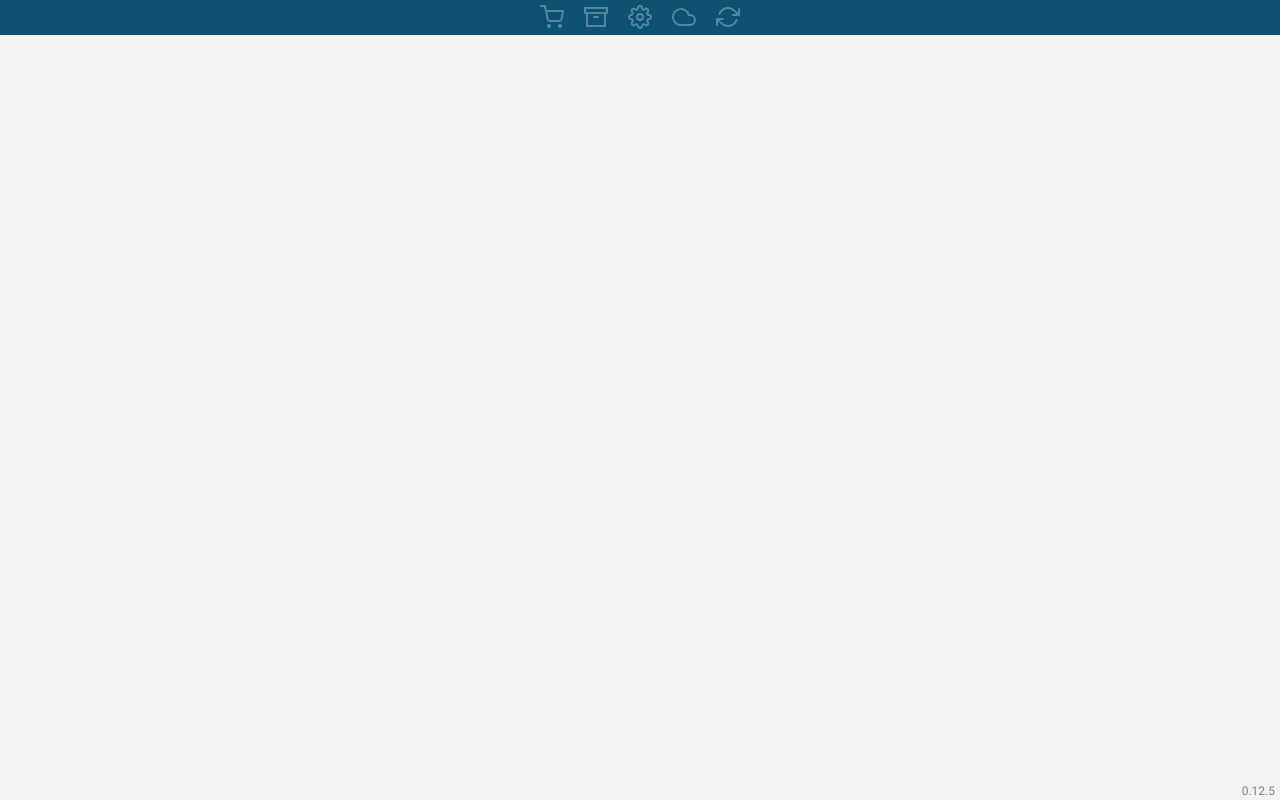
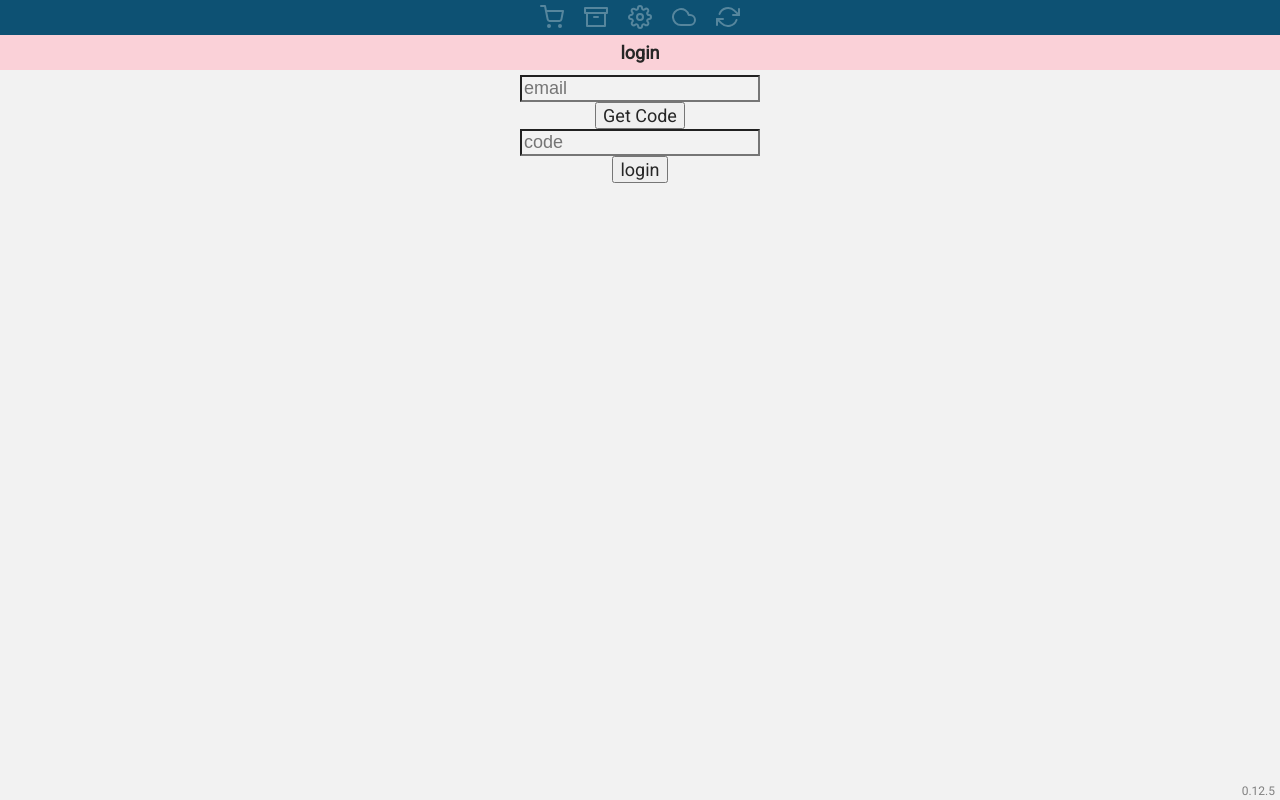
Before and after one commit to NiftyOctopus/lychee-list, a Vue app: page /auth/login in a window 1280 px wide. Before the commit this address had no page. Built offline with nearby package versions, Linux system fonts and the light colour scheme.

Commit message:
Added signup and login views

```diff
--- a/src/router/index.ts
+++ b/src/router/index.ts
@@ -35,6 +35,9 @@ const routes = [
     }, {
         name: 'Settings', path: '/settings',
         component: () => import('../views/SettingsView.vue')
+    }, {
+        name: 'Auth', path: '/auth/:type',
+        component: () => import('../views/AuthView.vue')
     }
 ]
 
--- /dev/null
+++ b/src/views/AuthView.vue
@@ -0,0 +1,69 @@
+<template>
+    <div id='settings-view' class='view'>
+        <div class='view-header'>
+            <div id='view-title'>
+                <span>{{ type }}</span>
+            </div>
+        </div>
+
+        <div><input v-model='email' type='text' placeholder='email'></div>
+        <div><button @click='requestCode()'>Get Code</button></div>
+
+        <div><input type='text' placeholder='code'></div>
+        <div><button>{{ type }}</button></div>
+
+        <!-- <view-footer></view-footer> -->
+    </div>
+</template>
+
+
+
+<script>
+    //import SubComponent from '../components/SubComponent'
+    import { margin } from '../mixins/margin'
+
+    export default {
+        name: 'auth-view',
+        components: { /* Subcomponents */ },
+        mixins: [margin],
+        props: [/* Inputs */],
+        data() { return {
+            type: 'auth',
+            email: null
+        }},
+        beforeCreate() {},
+        created() {
+            this.type = this.$route.params.type
+        },
+        mounted() {
+            this.updateViewMargin()
+        },
+        updated() {},
+        computed: { /*
+            Creates a new property
+            Updates when any dependant property changes */
+        },
+        watch: { /*
+            Watches an existing property
+            Only runs when the watched property changes */
+        },
+        methods: {
+            requestCode() {
+                //const endpoint = 'https://lychee-api.niftyoctopus.workers.dev/'
+                const endpoint = 'http://127.0.0.1:8787/'
+
+                this.$http.post(endpoint + this.type, { email: this.email }).then((res) => {
+                    this.$store.dispatch('message', { text: 'Code sent' })
+                })
+            }
+        }
+    }
+</script>
+
+
+
+<style scoped>
+    input {
+        font-size: 18px;
+    }
+</style>
--- a/src/views/SettingsView.vue
+++ b/src/views/SettingsView.vue
@@ -7,6 +7,8 @@
         </div>
 
         <div>Some settings</div>
+        <router-link to='/auth/signup'><button>Signup</button></router-link>
+        <router-link to='/auth/login'><button>Login</button></router-link>
 
         <!-- <view-footer></view-footer> -->
     </div>
@@ -16,15 +18,19 @@
 
 <script>
     //import SubComponent from '../components/SubComponent'
+    import { margin } from '../mixins/margin'
 
     export default {
         name: 'settings-view',
         components: { /* Subcomponents */ },
+        mixins: [margin],
         props: [/* Inputs */],
         data() { return { /* Local variables */ }},
         beforeCreate() {},
         created() {},
-        mounted() {},
+        mounted() {
+            this.updateViewMargin()
+        },
         updated() {},
         computed: { /*
             Creates a new property
```
